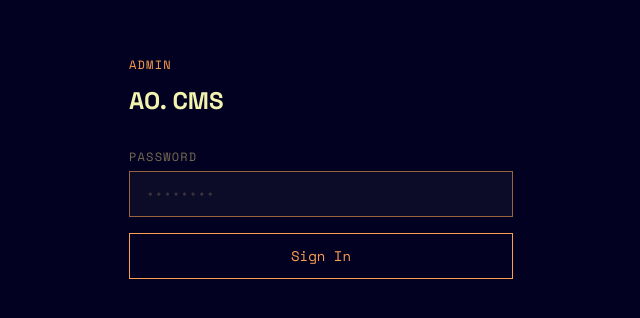
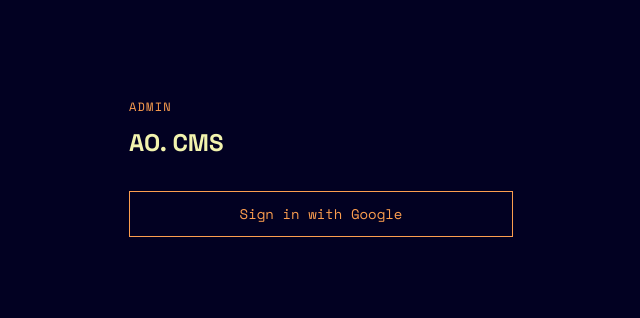
Before and after one commit to aminuolawale/personal-website, a Next.js app: page /admin in a window 1280 px wide. Shown: the part 232-550 px from the top of the page, without its empty margins (319-959 px from the left). Built offline with nearby package versions, Linux system fonts and the light colour scheme; no server answers.

Commit message:
Switch to google login for admin

```diff
--- a/app/admin/dashboard/page.tsx
+++ b/app/admin/dashboard/page.tsx
@@ -3,6 +3,7 @@
 import { useState, useEffect, useCallback } from "react";
 import Link from "next/link";
 import { useRouter } from "next/navigation";
+import { signOut } from "next-auth/react";
 import { Plus, Pencil, Trash2, LogOut, Eye, EyeOff } from "lucide-react";
 import type { Article } from "@/lib/schema";
 
@@ -49,8 +50,7 @@
   }
 
   async function handleLogout() {
-    await fetch("/api/auth/logout", { method: "POST" });
-    router.push("/admin");
+    await signOut({ callbackUrl: "/admin" });
   }
 
   return (
--- a/app/admin/page.tsx
+++ b/app/admin/page.tsx
@@ -1,32 +1,12 @@
 "use client";
 
-import { useState } from "react";
-import { useRouter } from "next/navigation";
+import { signIn } from "next-auth/react";
+import { useSearchParams } from "next/navigation";
+import { Suspense } from "react";
 
-export default function AdminLoginPage() {
-  const router = useRouter();
-  const [password, setPassword] = useState("");
-  const [error, setError] = useState("");
-  const [loading, setLoading] = useState(false);
-
-  async function handleSubmit(e: React.FormEvent) {
-    e.preventDefault();
-    setLoading(true);
-    setError("");
-
-    const res = await fetch("/api/auth/login", {
-      method: "POST",
-      headers: { "Content-Type": "application/json" },
-      body: JSON.stringify({ password }),
-    });
-
-    if (res.ok) {
-      router.push("/admin/dashboard");
-    } else {
-      setError("Incorrect password.");
-      setLoading(false);
-    }
-  }
+function AdminLoginContent() {
+  const params = useSearchParams();
+  const error = params.get("error");
 
   return (
     <div className="min-h-screen bg-[#020122] flex items-center justify-center px-6">
@@ -36,35 +16,27 @@
         </p>
         <h1 className="text-[#f2f3ae] text-2xl font-bold mb-8">AO. CMS</h1>
 
-        <form onSubmit={handleSubmit} className="space-y-4">
-          <div>
-            <label className="block font-mono text-xs text-[#edd382]/50 uppercase tracking-widest mb-1.5">
-              Password
-            </label>
-            <input
-              type="password"
-              value={password}
-              onChange={(e) => setPassword(e.target.value)}
-              className="w-full bg-[#f2f3ae]/[0.04] border border-[#f2f3ae]/15 px-4 py-3 font-mono text-sm text-[#edd382] focus:outline-none focus:border-[#fc9e4f]/60 placeholder-[#edd382]/20 transition-colors"
-              placeholder="••••••••"
-              required
-              autoFocus
-            />
-          </div>
+        {error && (
+          <p className="font-mono text-xs text-red-400 mb-4">
+            Access denied. Use the authorised Google account.
+          </p>
+        )}
 
-          {error && (
-            <p className="font-mono text-xs text-red-400">{error}</p>
-          )}
-
-          <button
-            type="submit"
-            disabled={loading}
-            className="w-full font-mono text-sm text-[#fc9e4f] border border-[#fc9e4f] py-3 hover:bg-[#fc9e4f]/10 transition-all duration-200 disabled:opacity-50"
-          >
-            {loading ? "Signing in…" : "Sign In"}
-          </button>
-        </form>
+        <button
+          onClick={() => signIn("google", { callbackUrl: "/admin/dashboard" })}
+          className="w-full font-mono text-sm text-[#fc9e4f] border border-[#fc9e4f] py-3 hover:bg-[#fc9e4f]/10 transition-all duration-200"
+        >
+          Sign in with Google
+        </button>
       </div>
     </div>
   );
 }
+
+export default function AdminLoginPage() {
+  return (
+    <Suspense>
+      <AdminLoginContent />
+    </Suspense>
+  );
+}
--- /dev/null
+++ b/app/api/auth/[...nextauth]/route.ts
@@ -0,0 +1,2 @@
+import { handlers } from "@/auth"
+export const { GET, POST } = handlers
--- a/app/api/auth/login/route.ts
+++ /dev/null
@@ -1,21 +0,0 @@
-import { NextRequest, NextResponse } from "next/server";
-import { createSession, SESSION_COOKIE, SESSION_MAX_AGE } from "@/lib/auth";
-
-export async function POST(req: NextRequest) {
-  const { password } = await req.json();
-
-  if (!process.env.ADMIN_PASSWORD || password !== process.env.ADMIN_PASSWORD) {
-    return NextResponse.json({ error: "Invalid password" }, { status: 401 });
-  }
-
-  const token = await createSession();
-  const res = NextResponse.json({ ok: true });
-  res.cookies.set(SESSION_COOKIE, token, {
-    httpOnly: true,
-    secure: process.env.NODE_ENV === "production",
-    sameSite: "lax",
-    maxAge: SESSION_MAX_AGE,
-    path: "/",
-  });
-  return res;
-}
--- a/app/api/auth/logout/route.ts
+++ /dev/null
@@ -1,8 +0,0 @@
-import { NextResponse } from "next/server";
-import { SESSION_COOKIE } from "@/lib/auth";
-
-export async function POST() {
-  const res = NextResponse.json({ ok: true });
-  res.cookies.delete(SESSION_COOKIE);
-  return res;
-}
--- /dev/null
+++ b/auth.ts
@@ -0,0 +1,17 @@
+import NextAuth from "next-auth"
+import Google from "next-auth/providers/google"
+
+const ADMIN_EMAIL = "aminuolawalekan@gmail.com"
+
+export const { handlers, auth, signIn, signOut } = NextAuth({
+  providers: [Google],
+  callbacks: {
+    signIn({ user }) {
+      return user.email === ADMIN_EMAIL
+    },
+  },
+  pages: {
+    signIn: "/admin",
+    error: "/admin",
+  },
+})
--- a/lib/auth.ts
+++ b/lib/auth.ts
@@ -1,35 +1,8 @@
-import { SignJWT, jwtVerify } from "jose";
-import { cookies } from "next/headers";
+import { auth } from "@/auth"
 
-const COOKIE = "admin_session";
-
-function secret() {
-  const s = process.env.JWT_SECRET ?? "dev-secret-change-in-production";
-  return new TextEncoder().encode(s);
-}
-
-export async function createSession() {
-  return new SignJWT({})
-    .setProtectedHeader({ alg: "HS256" })
-    .setExpirationTime("7d")
-    .sign(secret());
-}
-
-export async function verifyToken(token: string) {
-  try {
-    await jwtVerify(token, secret());
-    return true;
-  } catch {
-    return false;
-  }
-}
+const ADMIN_EMAIL = "aminuolawalekan@gmail.com"
 
 export async function getSession(): Promise<boolean> {
-  const store = await cookies();
-  const token = store.get(COOKIE)?.value;
-  if (!token) return false;
-  return verifyToken(token);
+  const session = await auth()
+  return session?.user?.email === ADMIN_EMAIL
 }
-
-export const SESSION_COOKIE = COOKIE;
-export const SESSION_MAX_AGE = 60 * 60 * 24 * 7;
--- a/middleware.ts
+++ b/middleware.ts
@@ -1,26 +1,15 @@
-import { NextRequest, NextResponse } from "next/server";
-import { jwtVerify } from "jose";
+import { auth } from "@/auth"
+import { NextResponse } from "next/server"
 
-function secret() {
-  const s = process.env.JWT_SECRET ?? "dev-secret-change-in-production";
-  return new TextEncoder().encode(s);
-}
+const ADMIN_EMAIL = "aminuolawalekan@gmail.com"
 
-export async function middleware(req: NextRequest) {
-  const token = req.cookies.get("admin_session")?.value;
-
-  if (!token) {
-    return NextResponse.redirect(new URL("/admin", req.url));
+export default auth((req) => {
+  const email = req.auth?.user?.email
+  if (email !== ADMIN_EMAIL) {
+    return NextResponse.redirect(new URL("/admin", req.url))
   }
-
-  try {
-    await jwtVerify(token, secret());
-    return NextResponse.next();
-  } catch {
-    return NextResponse.redirect(new URL("/admin", req.url));
-  }
-}
+})
 
 export const config = {
   matcher: ["/admin/dashboard/:path*"],
-};
+}
--- a/package.json
+++ b/package.json
@@ -24,6 +24,7 @@
     "jose": "^6.2.2",
     "lucide-react": "^1.9.0",
     "next": "16.2.4",
+    "next-auth": "^5.0.0-beta.31",
     "react": "19.2.4",
     "react-dom": "19.2.4"
   },
```
Also changed, not shown: 1 other file (tests, documents, lock files or other folders).
